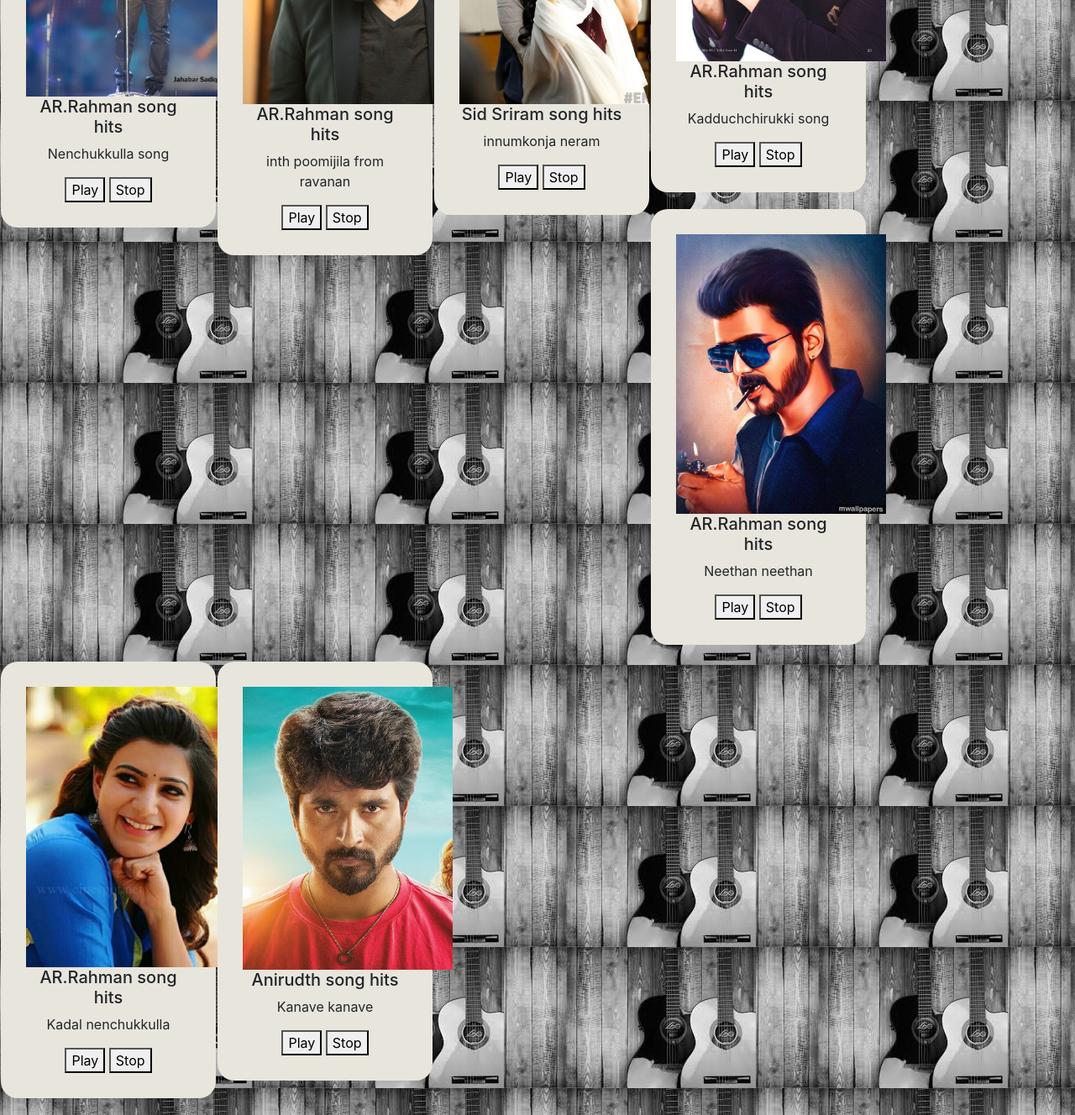
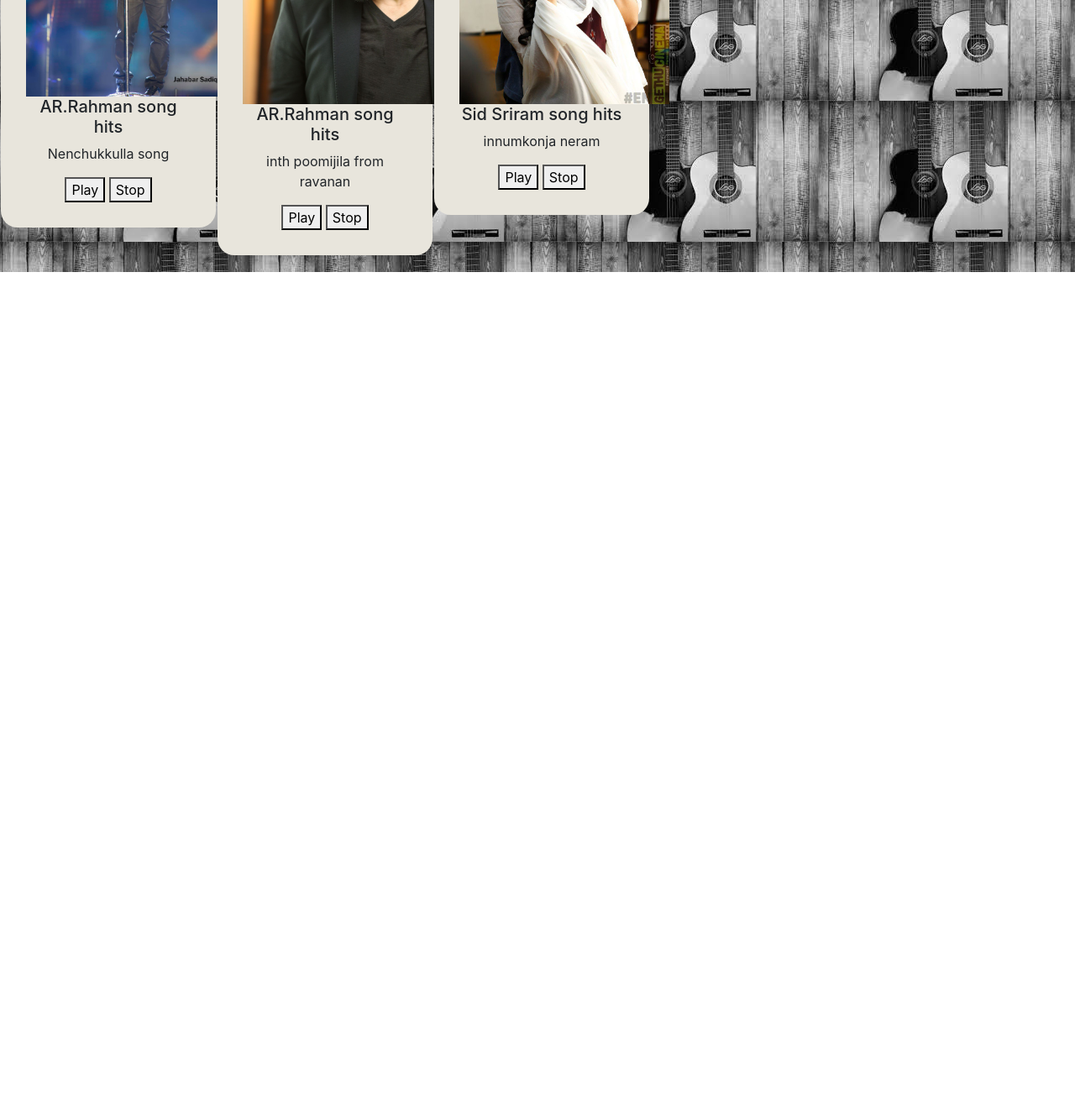
Before and after one commit to pirisivas/uki6funwork1, a plain HTML site: page index.html in a window 1280 px wide. Shown: the part 1560-2888 px from the top of the page at 84% size. After the commit the page ends 1884 px from the top, so only its background shows below. Drawn offline with Linux system fonts and the light colour scheme; a script that the page names is missing.

Commit message:
Update index.html

```diff
--- a/index.html
+++ b/index.html
@@ -195,69 +195,7 @@
                             </div>
                     </div>
                 </div>
-                <!-- Single Music Player -->
-                <div  id="side" class="back">
-                    <img src="ravi.jpg" alt="" class="img">
 
-                    <div>
-                        <div id="align">
-                            <h5>AR.Rahman song hits</h5>
-                            <p>Kadduchchirukki song</p>
-                        </div>
-                        <div id="align">
-                          <button  id="start4"  type="button"  name="button" > Play </button>
-                          <button  id="stop4"   type="button"  name="button" > Stop </button>
-                        </div>
-                    </div>
-                </div>
-
-                <!-- Single Music Player -->
-                <div  id="side" class="back">
-                    <img src="vijay.jpg" alt="" class="img">
-
-                    <div>
-                        <div id="align">
-                            <h5>AR.Rahman song hits</h5>
-                            <p>Neethan neethan </p>
-                        </div>
-                        <div id="align">
-                          <button id="start5"  type="button"  name="button" > Play </button>
-                          <button  id="stop5"  type="button"  name="button" > Stop </button>
-                        </div>
-                    </div>
-                </div>
-
-                <!-- Single Music Player -->
-                <div id="side" class="back">
-                    <img src="smmu.jpg" alt="" class="img">
-
-                    <div>
-                        <div id="align">
-                            <h5>AR.Rahman song hits</h5>
-                            <p>Kadal nenchukkulla</p>
-                        </div>
-                        <div id="align">
-                          <button  id="start11"  type="button"  name="button" > Play </button>
-                          <button  id="stop11"  type="button"  name="button" > Stop </button>
-                        </div>
-                    </div>
-                </div>
-
-                <!-- Single Music Player -->
-                <div  id="side" class="back">
-                    <img src="sk.jpeg" alt="" class="img">
-
-                    <div>
-                        <div id="align">
-                            <h5>Anirudth song hits</h5>
-                            <p>Kanave kanave</p>
-                        </div>
-                        <div id="align">
-                          <button  id="start10"  type="button"  name="button" > Play </button>
-                          <button  id="stop10"  type="button"  name="button" > Stop </button>
-                      </div>
-              </div>
-          </div>
             </div>
         </div>
     </div>
```
